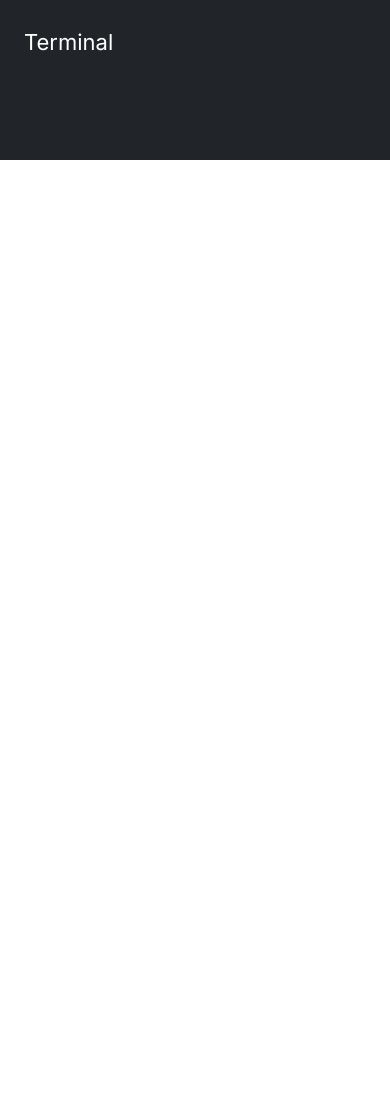
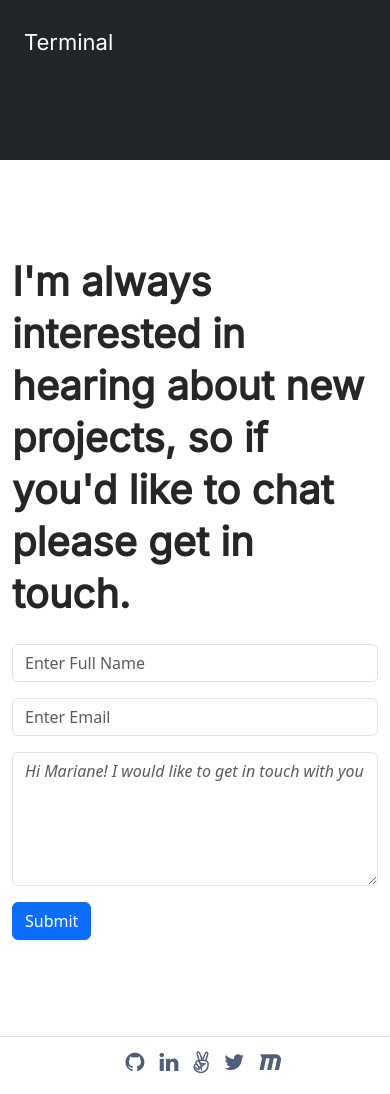
Before and after one commit to sumon766/portfolio-bootstrap, a plain HTML site: page index.html in a window 390 px wide. Shown: the part 5849-6943 px from the top of the page. Before the commit the page ends 6009 px from the top, so only its background shows below. Drawn offline with nearby package versions, Linux system fonts and the light colour scheme.

Commit message:
add about me add css styles

```diff
--- a/index.html
+++ b/index.html
@@ -236,7 +236,51 @@
         </section>
         <!-- About -->
 
+       <!-- Contact -->
+       <section id="contact">
+        <div class="container pt-5 pb-5">
+            <div class="row contact pt-5 pb-5">
+                <div class="col-md-5">
+                    <h2>
+                        I'm always interested in hearing about new projects, so if you'd like to chat please get in touch.
+                    </h2>
+                </div>
+                <div class="col-md-6 offset-md-1">
+                    <div class="contact-form">
+                        <form action="/action_page.php">
+                            <div class="mb-3 mt-3">
+                                <input type="text" class="form-control" id="fullName" placeholder="Enter Full Name" name="fullName">
+                            </div>
+                            <div class="mb-3">
+                                <input type="email" class="form-control" id="email" placeholder="Enter Email" name="email">
+                            </div>
+                            <textarea class="form-control mb-3 fst-italic" rows="5" id="message" name="message" placeholder="Hi Mariane! I would like to get in touch with you"></textarea>
+                            <button type="submit" class="btn btn-primary">Submit</button>
+                          </form>
+                    </div>
+                </div>
+            </div>
+        </div>
+    </section>
+    <!-- Contact -->
 
+    <!-- Footer -->
+    <footer>
+        <div class="container">
+            <div class="row">
+                <div class="social-footer pt-2">
+                    <ul class="d-flex align-items-center justify-content-center">
+                        <li class="icon"><a href="#"><i class="fa fa-github"></i></a></li>
+                        <li class="icon"><a href="#"><i class="fa fa-linkedin"></i></a></li>
+                        <li class="icon"><a href="#"><i class="fa fa-angellist"></i></a></li>
+                        <li class="icon"><a href="#"><i class="fa fa-twitter"></i></a></li>
+                        <li class="icon"><a href="#"><i class="fa fa-maxcdn"></i></a></li>
+                    </ul>
+                </div>
+            </div>
+        </div>
+    </footer>
+    <!-- Footer -->
 
         <!-- Bootstrap 5 script -->
         <script src="https://cdn.jsdelivr.net/npm/bootstrap@5.3.0-alpha1/dist/js/bootstrap.bundle.min.js" integrity="sha384-w76AqPfDkMBDXo30jS1Sgez6pr3x5MlQ1ZAGC+nuZB+EYdgRZgiwxhTBTkF7CXvN" crossorigin="anonymous"></script>
--- a/style.css
+++ b/style.css
@@ -221,3 +221,26 @@ body {
     line-height: 43px;
     color: #fff;
 }
+
+.contact h2 {
+    font-family: 'Inter';
+    font-style: normal;
+    font-weight: 700;
+    font-size: 40px;
+    line-height: 52px;
+    color: #262626;
+}
+
+.social-footer {
+    border-top: 1px solid #dfe1e6;
+}
+
+.social-footer ul li {
+    list-style-type: none;
+    margin-right: 15px;
+}
+
+.social-footer ul li a {
+    color: #505f79;
+    font-size: 22px;
+}
```
